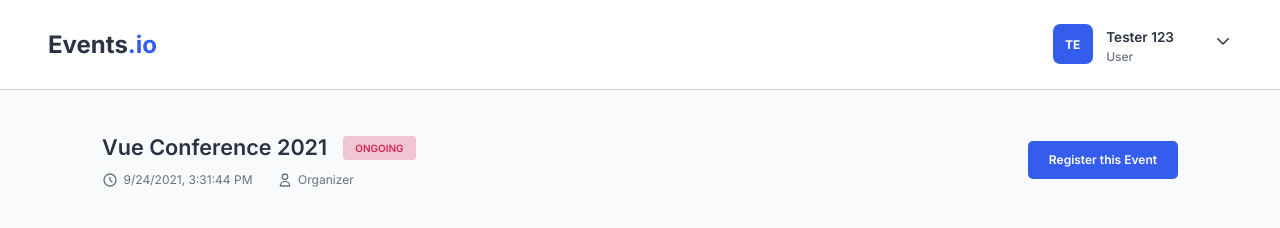
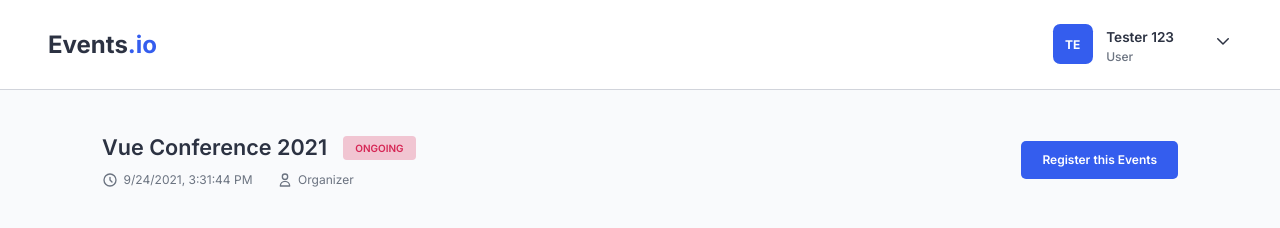
Before and after one commit to Erik3010/events.io, a React (Create React App) app: page /event/1 in a window 1280 px wide. Shown: the top 228 px of the page. Built offline with nearby package versions, Linux system fonts and the light colour scheme.

Commit message:
fix: change

```diff
--- a/src/pages/EventDetail/EventDetail.js
+++ b/src/pages/EventDetail/EventDetail.js
@@ -54,7 +54,7 @@ function EventDetail() {
             </div>
           </div>
           <Button small type="primary">
-            Register this Event
+            Register this Events
           </Button>
         </div>
         <div className={styles["event-detail-body"]}>
```
